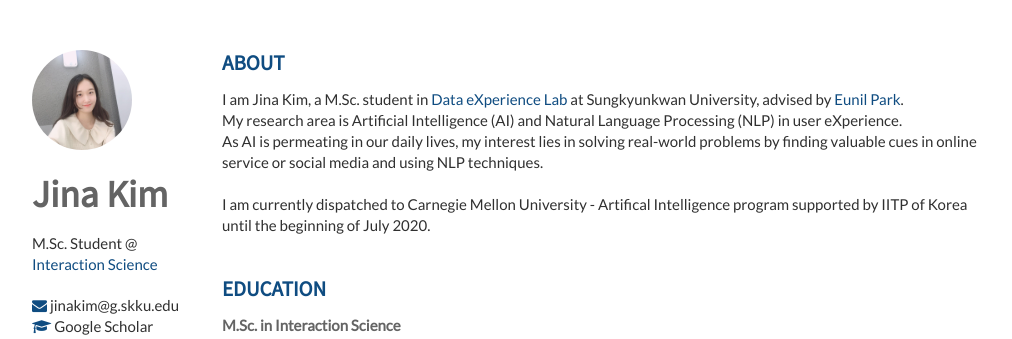
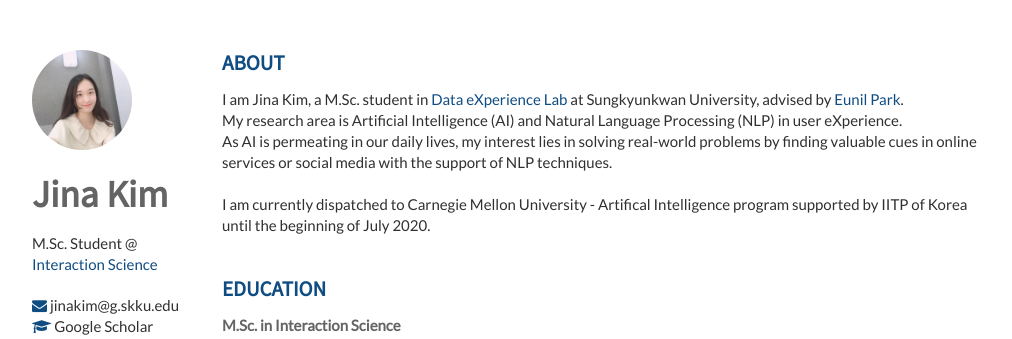
Before and after one commit to Jina-Kim/Jina-Kim.github.io, a Jekyll site: the page built from index.html, in a window 1280 px wide. Shown: the top 339 px of the page, without its empty margins (138-1150 px from the left). Built offline with Jekyll 4.4.1, drawn with Linux system fonts in a browser that asks for light colours; nearby versions of some CDN libraries; the list of posts is cut into pages by our own code.

Commit message:
update introduction

```diff
--- a/_includes/about.html
+++ b/_includes/about.html
@@ -6,7 +6,7 @@
           My research area is Artificial Intelligence (AI) and Natural Language Processing (NLP) in user eXperience.
            <!-- I have focused on finding valuable cues in online service or social media and using NLP tequniques to solve real-world problems. -->
          </br>
-          As AI is permeating in our daily lives, my interest lies in solving real-world problems by finding valuable cues in online service or social media and using NLP techniques.
+          As AI is permeating in our daily lives, my interest lies in solving real-world problems by finding valuable cues in online services or social media with the support of NLP techniques.
           <!-- figuring out how to build users’ trust on AI by its feedback. -->
 
           </br>
```
